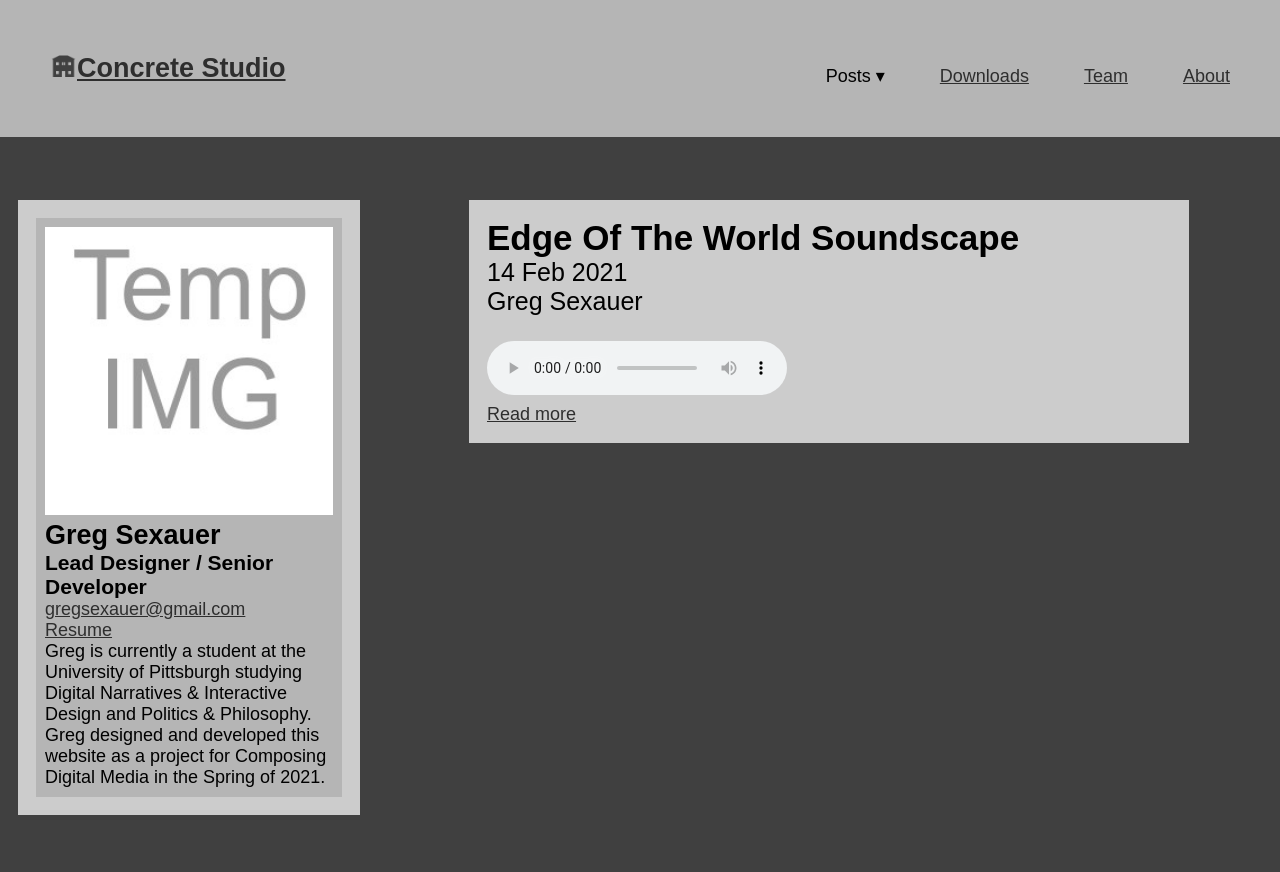
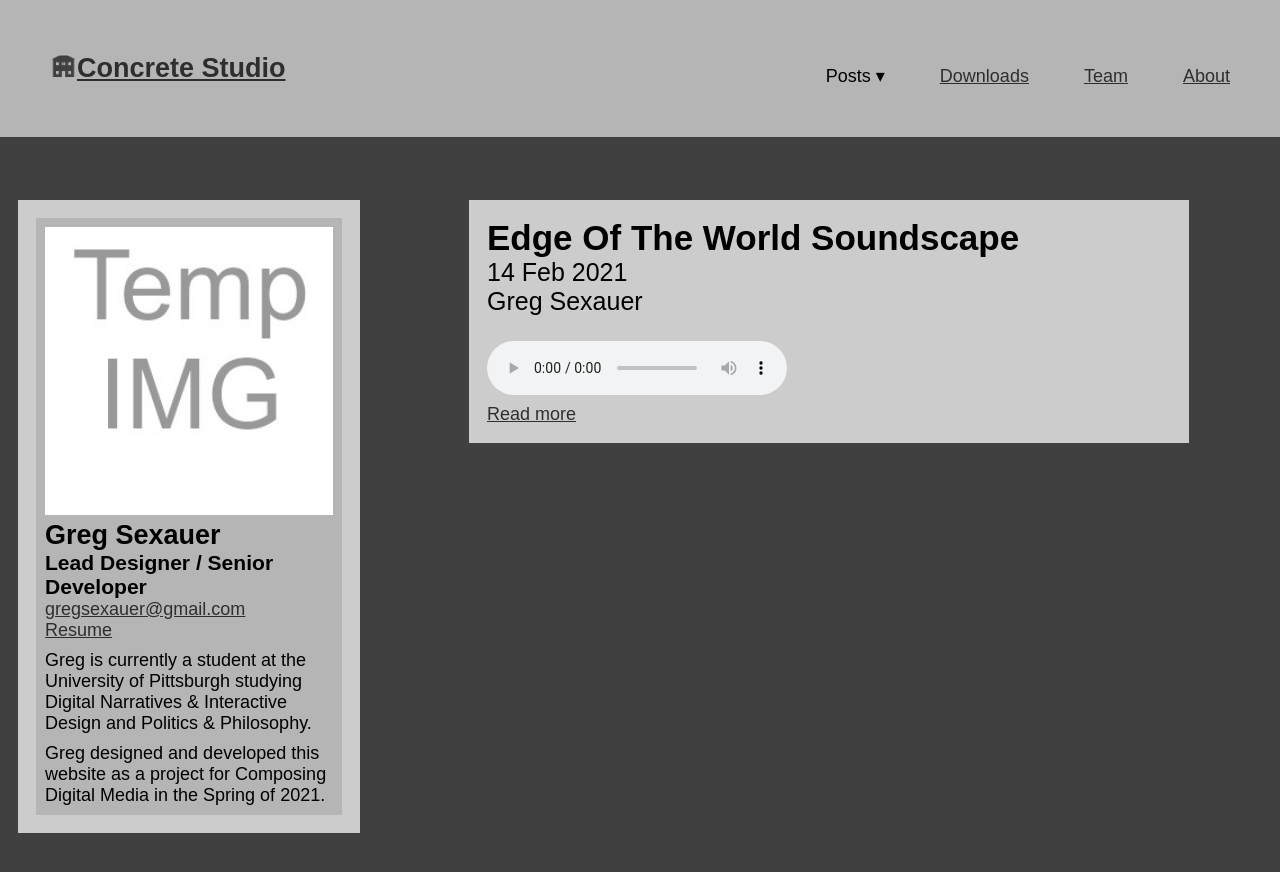
Before and after one commit to gregsexauer/concrete-studio, a Jekyll site: the page built from _authors/greg-sexauer.md, in a window 1280 px wide and 1200 px high. Shown: the top 872 px of the window. Built offline with Jekyll 4.4.1, drawn with Linux system fonts in a browser that asks for light colours.

Commit message:
added top margin to sidebar p

```diff
--- a/_layouts/author.html
+++ b/_layouts/author.html
@@ -7,7 +7,7 @@ layout: default
   <div class="team-member">
     <figure>
       {% if site.environment == "production" %}
-        <img src="{{ base_path }}/{{ page.image }}" alt="Image of {{ page.name }}">
+        <img src="{{ site.base_path }}/{{ page.image }}" alt="Image of {{ page.name }}">
       {% else %}
         <img src="/{{ page.image }}" alt="Image of {{ page.name }}">
       {% endif %}
@@ -24,7 +24,7 @@ layout: default
           <a href="/{{ page.resume }}" download>Resume</a>
         {% endif %}
 
-        <p>{{ content }}</p>
+        <p>{{ content | markdownify }}</p>
       </figcaption>
     </figure>
 
--- a/assets/css/styles.css
+++ b/assets/css/styles.css
@@ -177,3 +177,15 @@ a:hover {
 .sidebar-container {
   float: left;
 }
+
+.team-member > figure > figcaption > p {
+  margin-top: .5em;
+}
+
+.team-member > figure > figcaption > p:first-of-type {
+  margin-top: 0em;
+}
+
+.team-member > figure > figcaption > p:last-of-type {
+  margin-top: 0em;
+}
```
Also changed, not shown: 1 other file.
